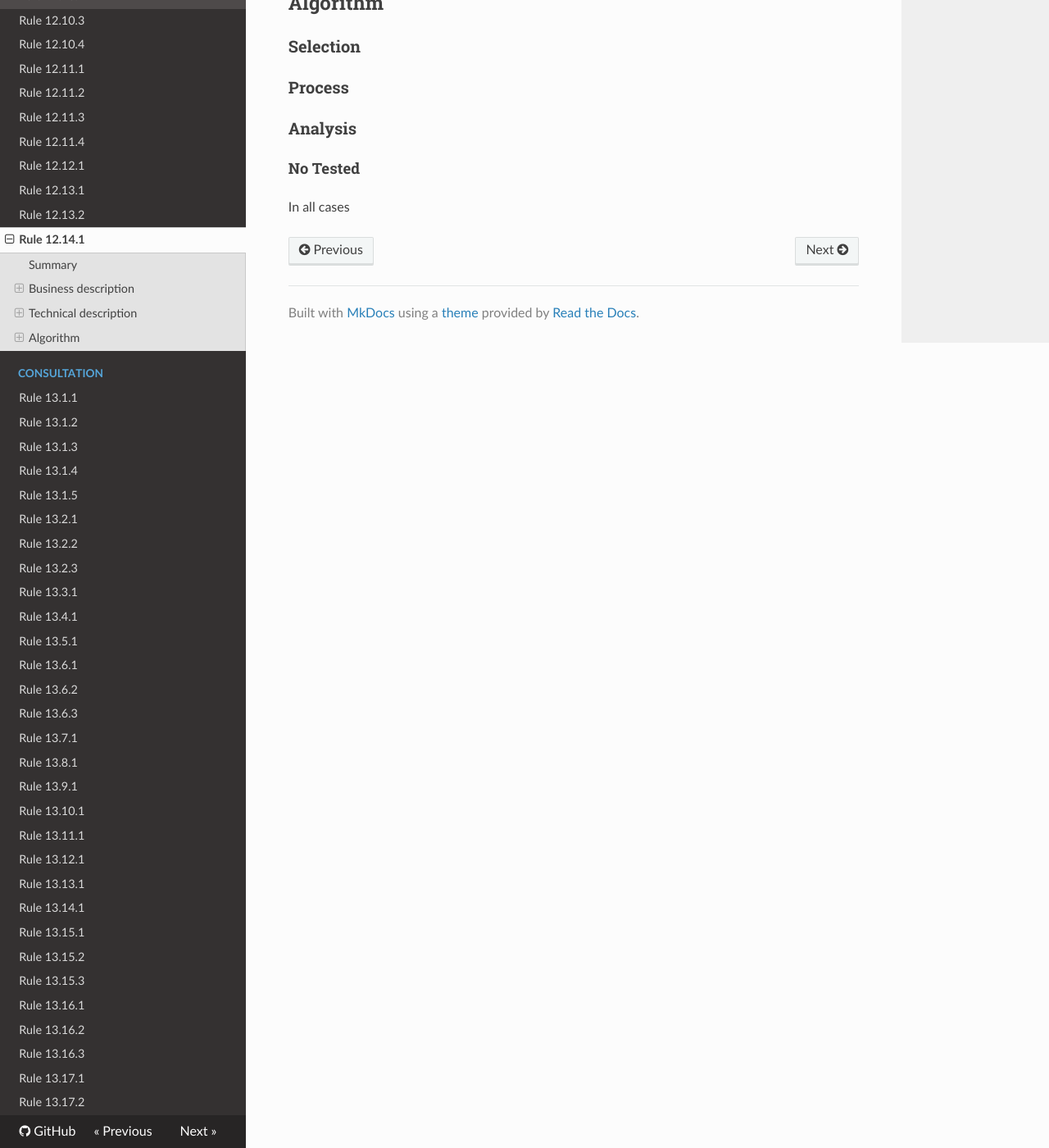
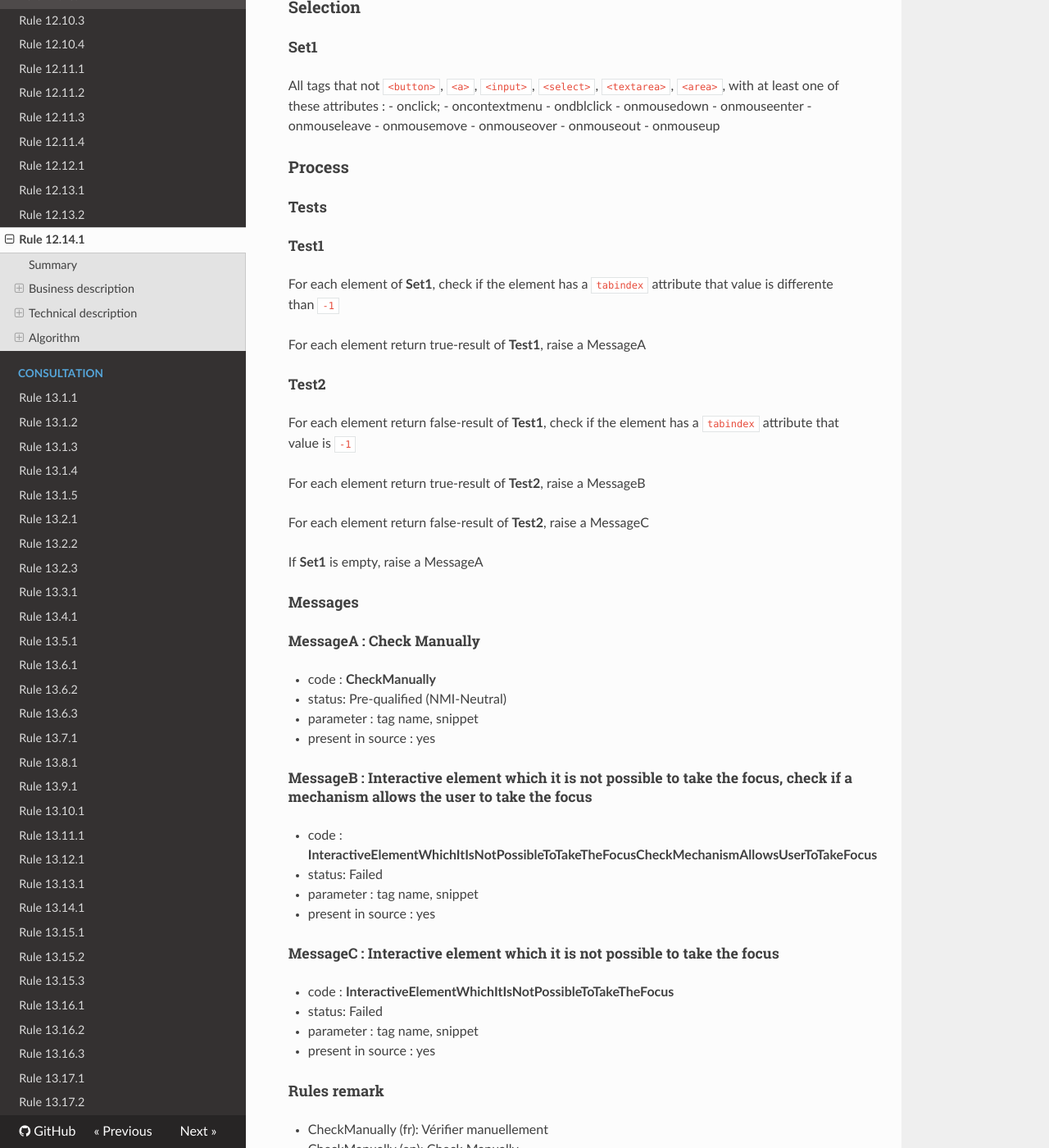
Before and after one commit to Tanaguru/RGAA3-2016, an MkDocs documentation site: the page built from docs/Rule-12-14-1.md, in a window 1280 px wide and 1400 px high, scrolled down 1099 px. Shown: the whole window at 82% size. Built offline with MkDocs 1.6.1, drawn with Linux system fonts in a browser that asks for light colours; nearby versions of some CDN libraries; old or Windows-style settings are respelled for this version of MkDocs; some of the changed text lies outside the part shown.

Commit message:
Update tests 12.14.1

```diff
--- a/docs/Rule-12-14-1.md
+++ b/docs/Rule-12-14-1.md
@@ -1,18 +1,16 @@
 # Rule 12.14.1
 
 ## Summary
-
-No-check rule
 
 ## Business description
 
 ### Criterion
 
-[12.14](http://references.modernisation.gouv.fr/referentiel-technique-0#crit-12-14)
+[12.14](http://references.modernisation.gouv.fr/rgaa/criteres.html#crit-12-14)
 
 ###Test
 
-[12.14.1](http://references.modernisation.gouv.fr/referentiel-technique-0#test-12-14-1)
+[12.14.1](http://references.modernisation.gouv.fr/rgaa/criteres.html#test-12-14-1)
 
 ### Description
 
@@ -40,10 +38,80 @@ Dans chaque page Web, chaque &eacute;l&eacute;ment recevant le focus v&eacute;ri
 
 ### Selection
 
+#### Set1
+
+All tags that not `<button>`, `<a>`, `<input>`, `<select>`, `<textarea>`, `<area>`,  with at least one of these attributes :
+ - onclick;
+ - oncontextmenu
+ - ondblclick
+ - onmousedown
+ - onmouseenter
+ - onmouseleave
+ - onmousemove
+ - onmouseover
+ - onmouseout
+ - onmouseup
+
 ### Process
+
+#### Tests
+
+##### Test1
+
+For each element of **Set1**, check if the element has a `tabindex` attribute that value is differente than `-1`
+
+For each element return true-result of **Test1**, raise a MessageA
+
+##### Test2
+
+For each element return false-result of **Test1**, check if the element has a `tabindex` attribute that value is `-1`
+
+For each element return true-result of **Test2**, raise a MessageB
+
+For each element return false-result of **Test2**, raise a MessageC
+
+If **Set1** is empty, raise a MessageA
+
+#### Messages
+
+##### MessageA : Check Manually
+
+-    code : **CheckManually**
+-    status: Pre-qualified (NMI-Neutral)
+-    parameter : tag name, snippet
+-    present in source : yes
+
+##### MessageB : Interactive element which it is not possible to take the focus, check if a mechanism allows the user to take the focus
+
+-    code : **InteractiveElementWhichItIsNotPossibleToTakeTheFocusCheckMechanismAllowsUserToTakeFocus**
+-    status: Failed
+-    parameter : tag name, snippet
+-    present in source : yes
+
+##### MessageC : Interactive element which it is not possible to take the focus
+
+-    code : **InteractiveElementWhichItIsNotPossibleToTakeTheFocus**
+-    status: Failed
+-    parameter : tag name, snippet
+-    present in source : yes
+
+#### Rules remark
+
+ * CheckManually (fr): V&eacute;rifier manuellement
+ * CheckManually (en): Check Manually
+
+ * InteractiveElementWhichItIsNotPossibleToTakeTheFocusCheckMechanismAllowsUserToTakeFocus (fr): Element interactif d&eacute;tect&eacute; dans la page dont il n'est pas possible de prendre le focus, v&eacute;rifier manuellement si un m&eacute;canisme permet &agrave; l'utilisateur permet &agrave; l'utilisateur d'en prendre le focus
+ * InteractiveElementWhichItIsNotPossibleToTakeTheFocusCheckMechanismAllowsUserToTakeFocus (en): Interactive element detected in the page which it is not possible to take the focus, check if a mechanism allows the user to take the focus
+
+ * InteractiveElementWhichItIsNotPossibleToTakeTheFocus (fr): Element interactif d&eacute;tect&eacute; dans la page dont il n'est pas possible de prendre le focus
+ * InteractiveElementWhichItIsNotPossibleToTakeTheFocus (en): Interactive element detected in the page which it is not possible to take the focus
 
 ### Analysis
 
-#### No Tested
+#### Failed
 
-In all cases
+At least one element on page is interactive but it is not possible to take the focus (At least one element return false-result of **Test2**)
+
+#### Pre-qualified
+
+In all other cases
```
Also changed, not shown: 3 other files.
